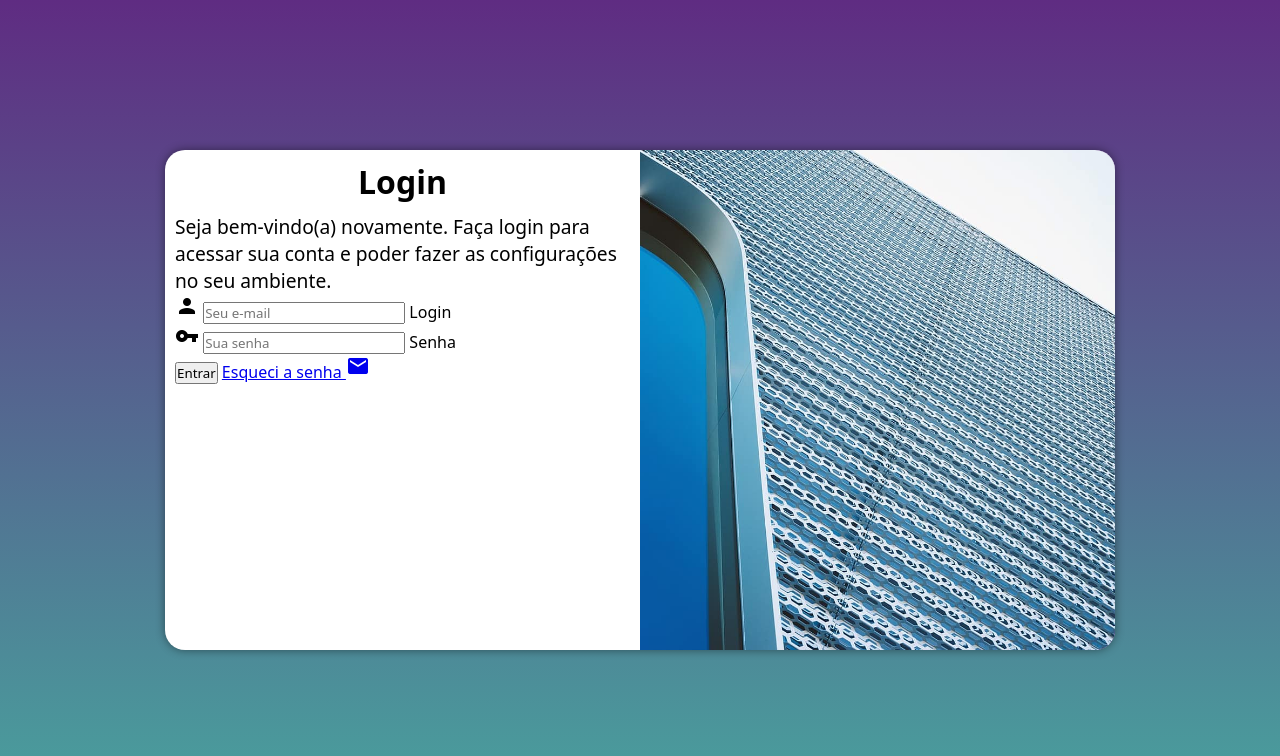
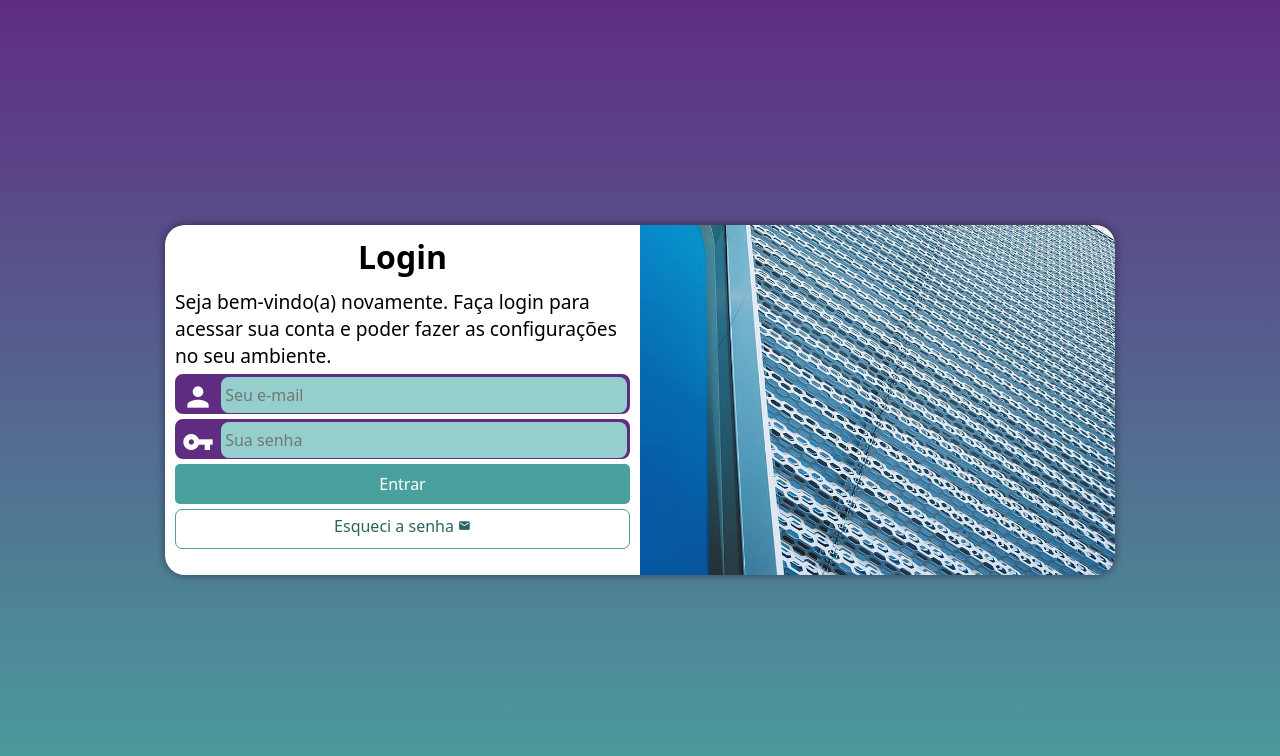
Before and after one commit to anselmodanilo03-lgtm/projeto-login, a plain HTML site: page index.html in a window 1280 px wide. Drawn offline with Linux system fonts and the light colour scheme.

Commit message:
Finalizado o trabalho

```diff
--- a/estilos/media-query.css
+++ b/estilos/media-query.css
@@ -1,12 +1,13 @@
 @charset "UTF-8";
 
 @media screen and (min-width: 768px) and (max-width: 992px) {
-    body {
+    body { /* CONFIGURAÇÃO PARA TABLET */
         background-image: linear-gradient(to top, #49a09d, #5f2c82);
     }
 
     section#login {
         width: 80vw;
+        height: 280px;
     }
 
     section#login > div#imagem {
@@ -22,12 +23,13 @@
 }
 
 @media screen and (min-width: 992px) {
-    body {
+    body { /* CONFIGURAÇÃO PARA TELAS GRANDES */
         background-image: linear-gradient(to top, #49a09d, #5f2c82);
     }
 
     section#login {
         width: 950px;
+        height: 350px;
     }
 
     section#login > div#imagem {
--- a/estilos/style.css
+++ b/estilos/style.css
@@ -23,15 +23,15 @@
     position: absolute;
     top: 50%;
     left: 50%;
-    transform: translate(-50%, -50%);
     overflow: hidden;
 
     background-color: white;
     width: 250px;
-    height: 500px;
+    height: 515px;
     border-radius: 20px;
     box-shadow: 0px 0px 10px rgba(0, 0, 0, 0.448);
 
+    transform: translate(-50%, -50%);
     transition: width 0.3s, height 0.3s;
     transition-timing-function: ease;
 }
@@ -53,3 +53,83 @@
     text-align: center;
     margin-bottom: 10px;
 }
+
+div#formulario > p {
+    font-size: 0.8em;
+}
+
+form > div.campo {
+    background-color: #5f2c82;
+    border: 2px solid #5f2c82;
+    display: block;
+    width: 100%;
+    height: 40px;
+    border-radius: 8px;
+    margin: 5px 0px;
+}
+
+div.campo > label {
+    display: none;
+}
+
+div.campo > span {
+    color: white;
+    font-size: 2em;
+    width: 40px;
+    padding: 5px;
+}
+
+div.campo > input {
+    background-color: #94cfcd;
+    font-size: 1em;
+    width: calc(100% - 45px);
+    height: 100%;
+    border: 0px;
+    border-radius: 8px;
+    padding: 4px;
+    transform: translateY(-12px);
+}
+
+div.campo > input:focus-within {
+    background-color: white;
+    border: none;
+}
+
+form > input[type=submit] {
+    display: block;
+    font-size: 1em;
+    width: 100%;
+    height: 40px;
+    background-color: #49a09d;
+    color: white;
+    border: none;
+    border-radius: 5px;
+    cursor: pointer;
+}
+
+form > input[type=submit]:hover {
+    background-color: #2d6462;
+}
+
+form > a.botao {
+    display: block;
+    text-align: center;
+    font-size: 1em;
+    width: 100%;
+    height: 40px;
+    padding-top: 5px;
+    margin-top: 5px;
+    background-color: white;
+    color: #2d6462;
+    border: 1px solid #49a09d;
+    border-radius: 7px;
+    text-decoration: none;
+}
+
+form > a.botao:hover {
+    background-color: #6cd3cf;
+}
+
+form > a.botao > span {
+    font-size: 0.8em;
+}
--- a/index.html
+++ b/index.html
@@ -30,7 +30,7 @@
                         <label for="isenha">Senha</label>
                     </div>
                     <input type="submit" value="Entrar">
-                    <a href="esqueci.html">
+                    <a href="esqueci.html" class="botao">
                         Esqueci a senha <span class="material-icons">mail</span>
                     </a>
                 </form>
```
Also changed, not shown: 1 other file.
